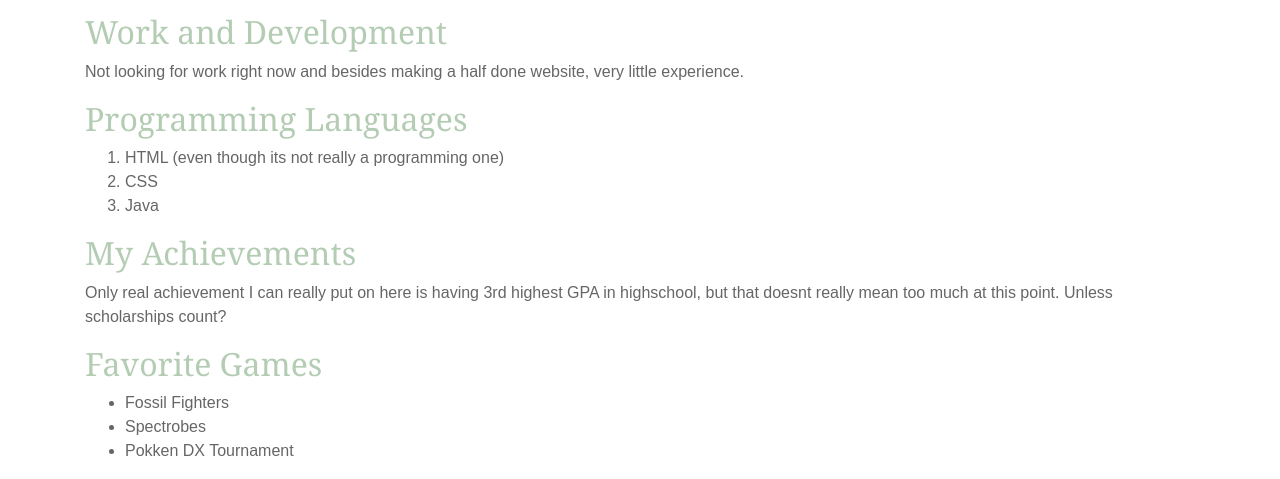
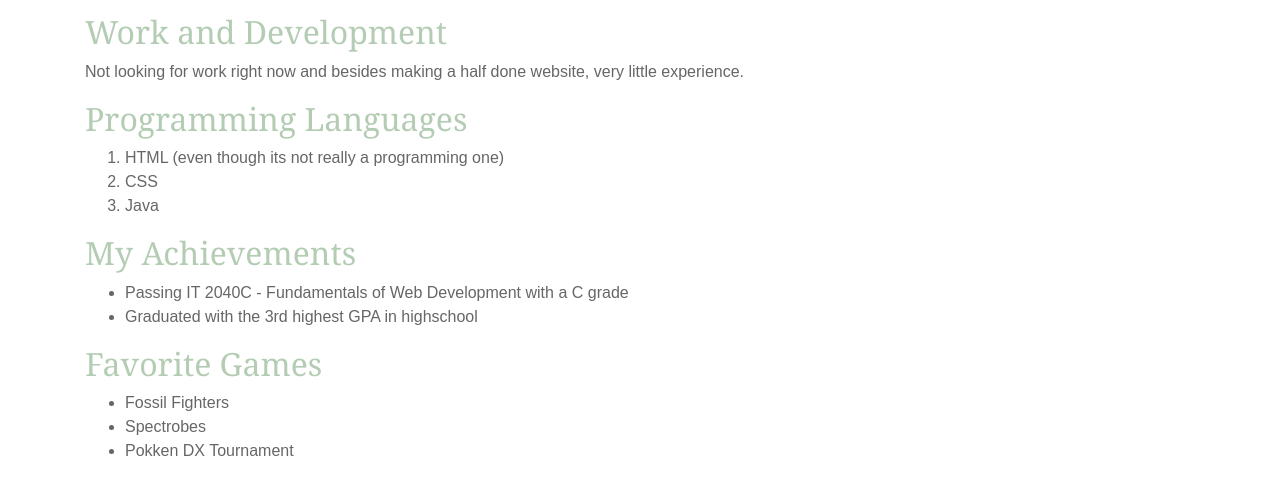
Before and after one commit to smithpcpuc/web-game-dev-lab-1, a website: page index.html in a window 1280 px wide. Shown: the part 777-1256 px from the top of the page. Drawn offline with nearby package versions, Linux system fonts and the light colour scheme.

Commit message:
Fixed Script tag and Achievements section

```diff
--- a/index.html
+++ b/index.html
@@ -52,10 +52,10 @@
 </div>
 <div class="section" id="achievements">
   <h2>My Achievements</h2>
-  <p>Only real achievement I can really put on here is
-    having 3rd highest GPA in highschool, but that doesnt really mean
-    too much at this point. Unless scholarships count?
-  </p>
+ <ul>
+   <li>Passing IT 2040C - Fundamentals of Web Development with a C grade</li>
+   <li>Graduated with the 3rd highest GPA in highschool </li>
+ </ul>
 </div>
 <div class="section" id="games">
   <h2>Favorite Games</h2>
@@ -65,11 +65,10 @@
     <li>Pokken DX Tournament</li>
   </ul>
 </div>
-
     </div>
 
     <!-- INCLUDE SCRIPTS FILE HERE -->
-    <script src="resources/scripts/index.js" />
+    <script src="resources/scripts/index.js"></script>
 
     <!-- Bootstrap Scripts-->
     <script
```
